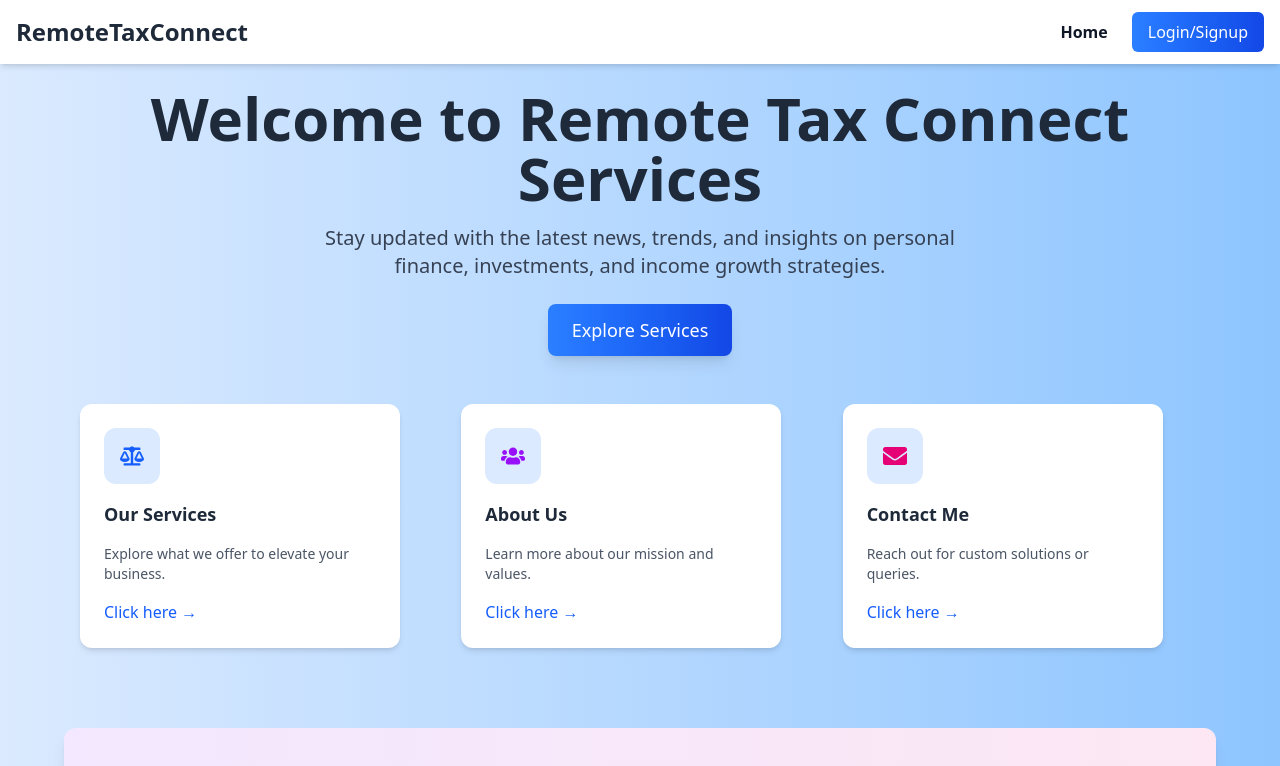
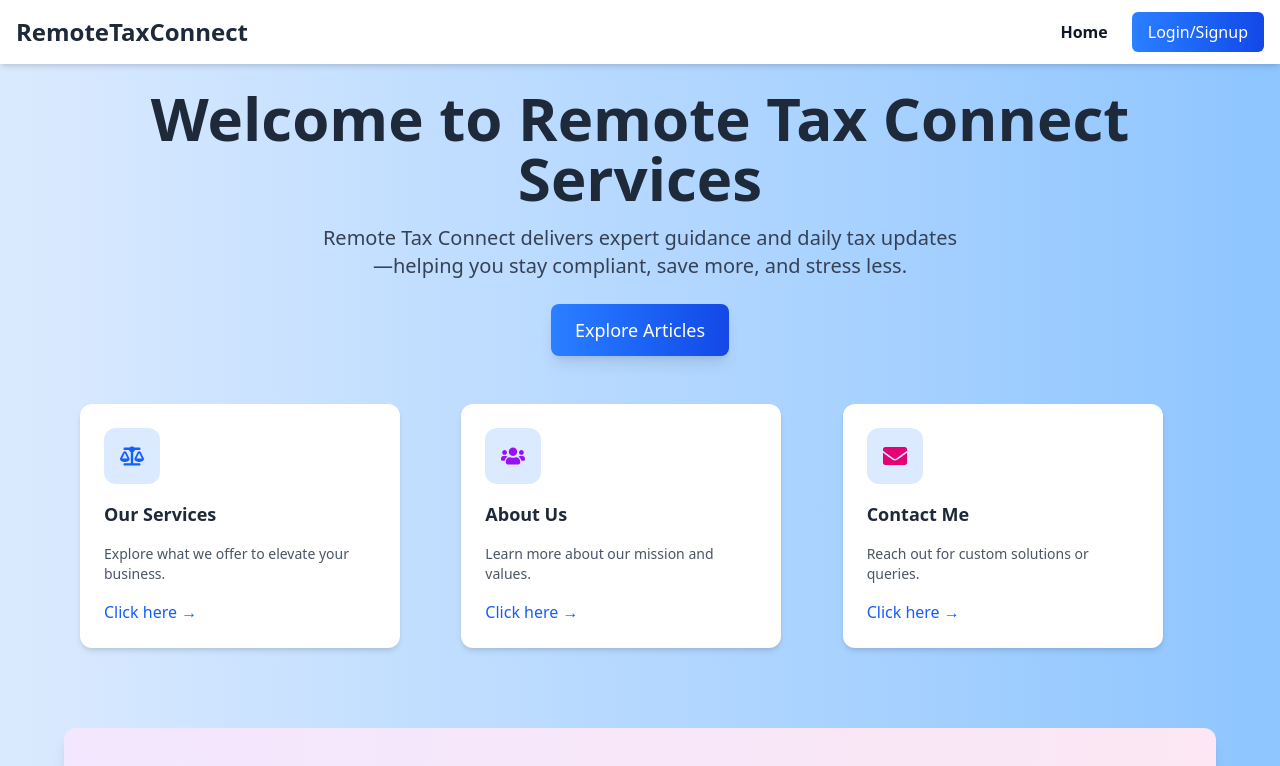
Before and after one commit to Mayank12348487487/ClientProject, a React (Vite) app in the folder Frontend/Article/: page / in a window 1280 px wide. Shown: the top 766 px of the page. Built offline with nearby package versions, Linux system fonts and the light colour scheme; no server answers; a web font is replaced by a local one.

Commit message:
Update Home.jsx

```diff
--- a/Frontend/Article/src/components/Home.jsx
+++ b/Frontend/Article/src/components/Home.jsx
@@ -29,7 +29,7 @@ const Home = () => {
         animate={{ opacity: 1 }}
         transition={{ delay: 0.5, duration: 1 }}
       >
-        Stay updated with the latest news, trends, and insights on personal finance, investments, and income growth strategies.
+       Remote Tax Connect delivers expert guidance and daily tax updates—helping you stay compliant, save more, and stress less.
       </motion.p>
 
       {/* Explore Button */}
@@ -38,7 +38,7 @@ const Home = () => {
           className="mt-6 bg-gradient-to-r from-blue-500 to-blue-700 text-white px-6 py-3 rounded-lg text-lg shadow-lg hover:animate-bounce"
           whileTap={{ scale: 0.9 }}
         >
-          Explore Services
+          Explore Articles
         </motion.button>
       </Link>
 
```
